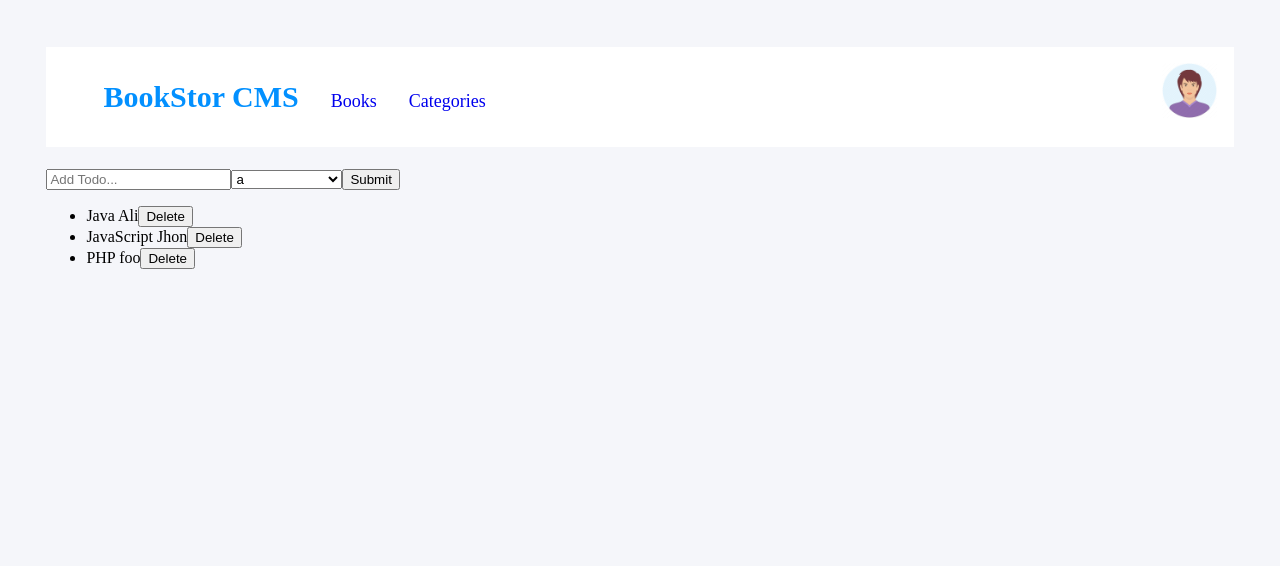
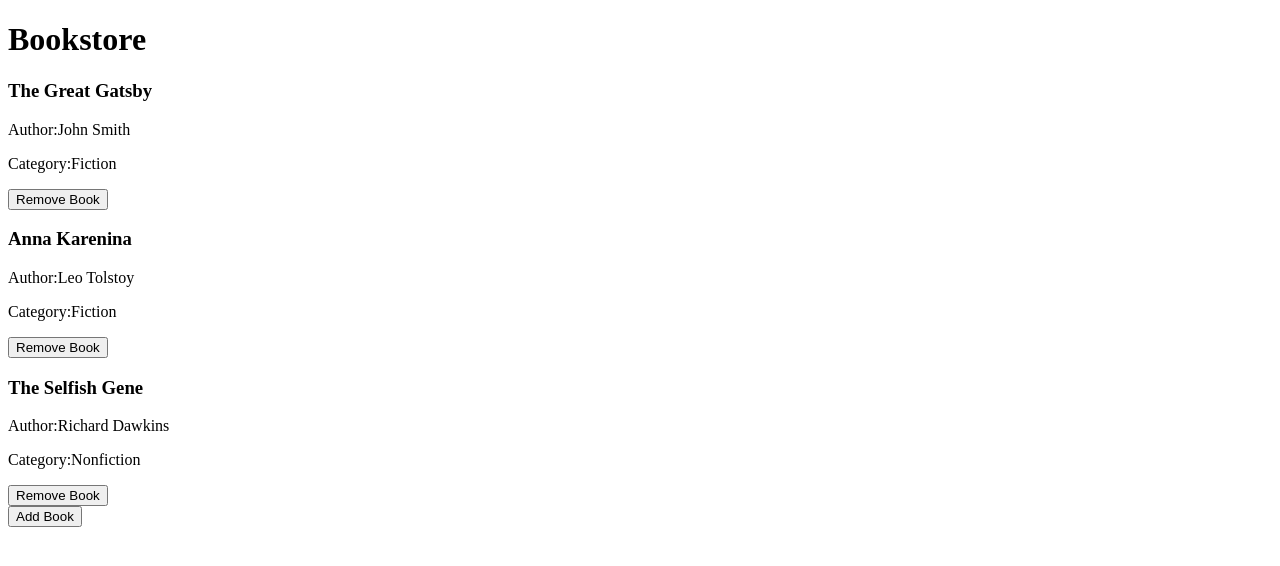
Before and after one commit to akbarsazish/Bookstore-React, a React (Create React App) app: page / in a window 1280 px wide. Shown: the top 566 px of the page. Built offline with nearby package versions, Linux system fonts and the light colour scheme.

Commit message:
add button component and book component

```diff
--- a/src/App.js
+++ b/src/App.js
@@ -1,15 +1,39 @@
 import React from 'react';
-import { Routes, Route } from 'react-router-dom';
+import { useSelector, useDispatch } from 'react-redux';
+import { addBook, removeBook } from './redux/books/booksSlice';
+import Button from './components/Button';
 import Book from './components/Book';
-import Category from './components/Category';
 
 function App() {
+  const books = useSelector((state) => state.books.books);
+  const dispatch = useDispatch();
+
+  const handleAddBook = () => {
+    const newBook = {
+      item_id: `item${books.length + 1}`,
+      title: 'New Book Title',
+      author: 'New Author Name',
+      category: 'Fiction',
+    };
+    dispatch(addBook(newBook));
+  };
+
+  const handleRemoveBook = (itemId) => {
+    dispatch(removeBook(itemId));
+  };
+
   return (
     <div className="App">
-      <Routes>
-        <Route path="/" element={<Book />} />
-        <Route path="/categories" element={<Category />} />
-      </Routes>
+      <h1>Bookstore</h1>
+      <div>
+        {books.map((book) => (
+          <div key={book.item_id}>
+            <Book book={book} />
+            <Button type="button" onClick={() => handleRemoveBook(book.item_id)} text="Remove Book" />
+          </div>
+        ))}
+      </div>
+      <Button type="button" onClick={handleAddBook} text="Add Book" />
     </div>
   );
 }
--- a/src/components/Book.js
+++ b/src/components/Book.js
@@ -1,14 +1,18 @@
 import React from 'react';
-import './assets/style.css';
-import Navigation from './Navigation';
-import BookLogic from './BookLogic';
 
 /* eslint-disable */
-const Book = () => {
+const Book = ({ book }) => {
   return (
-    <div className="container">
-      <Navigation />
-      <BookLogic />
+    <div>
+      <h3>{book.title}</h3>
+      <p>
+        Author:
+        {book.author}
+      </p>
+      <p>
+        Category:
+        {book.category}
+      </p>
     </div>
   );
 };
--- /dev/null
+++ b/src/components/Button.js
@@ -0,0 +1,8 @@
+import React from 'react';
+
+/* eslint-disable */
+const Button = ({ onClick, text }) => {
+  return <button onClick={onClick}>{text}</button>;
+};
+
+export default Button;
--- a/src/redux/books/booksSlice.js
+++ b/src/redux/books/booksSlice.js
@@ -31,7 +31,7 @@ const booksSlice = createSlice({
       state.books.push(action.payload);
     },
     removeBook(state, action) {
-      state.books = state.books.filter((book) => book.id !== action.payload);
+      state.books = state.books.filter((book) => book.item_id !== action.payload);
     },
   },
 });
```
Also changed, not shown: src/components/Book1.js (added, +16 -0 lines).
